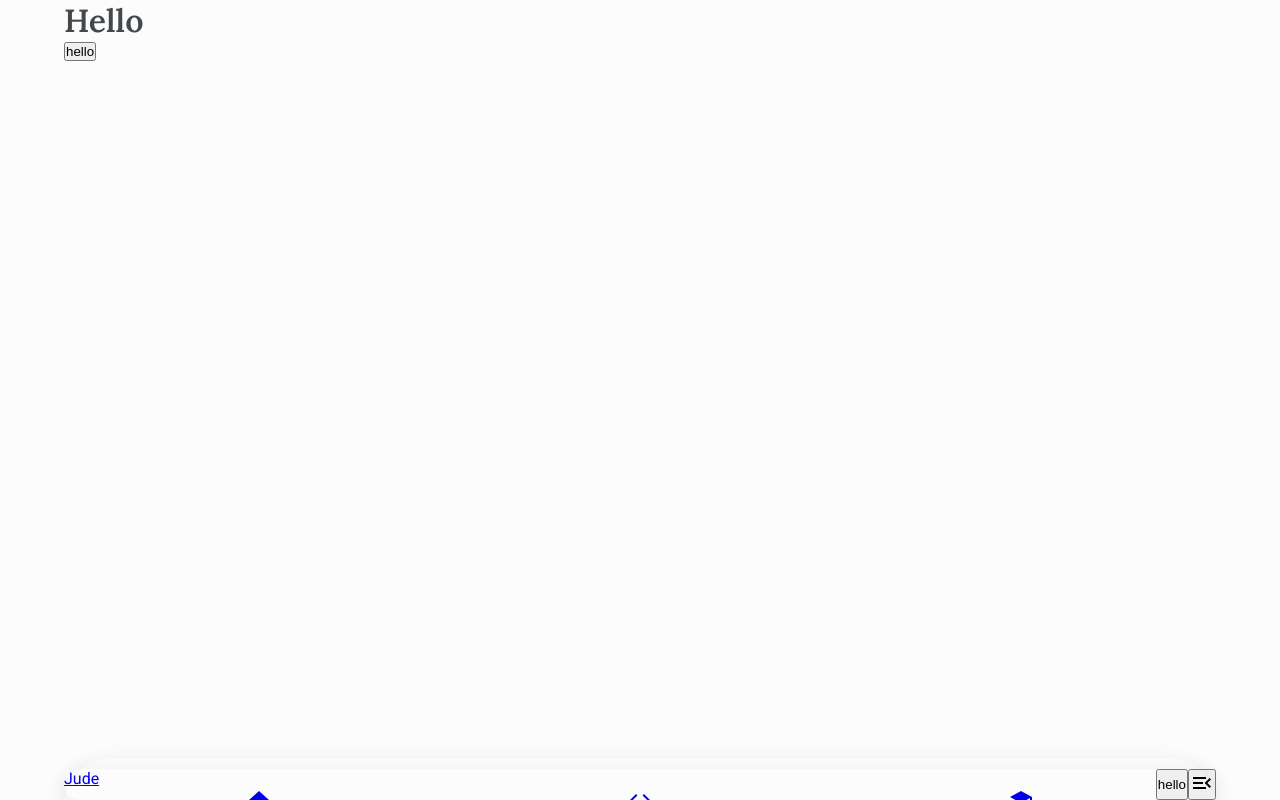
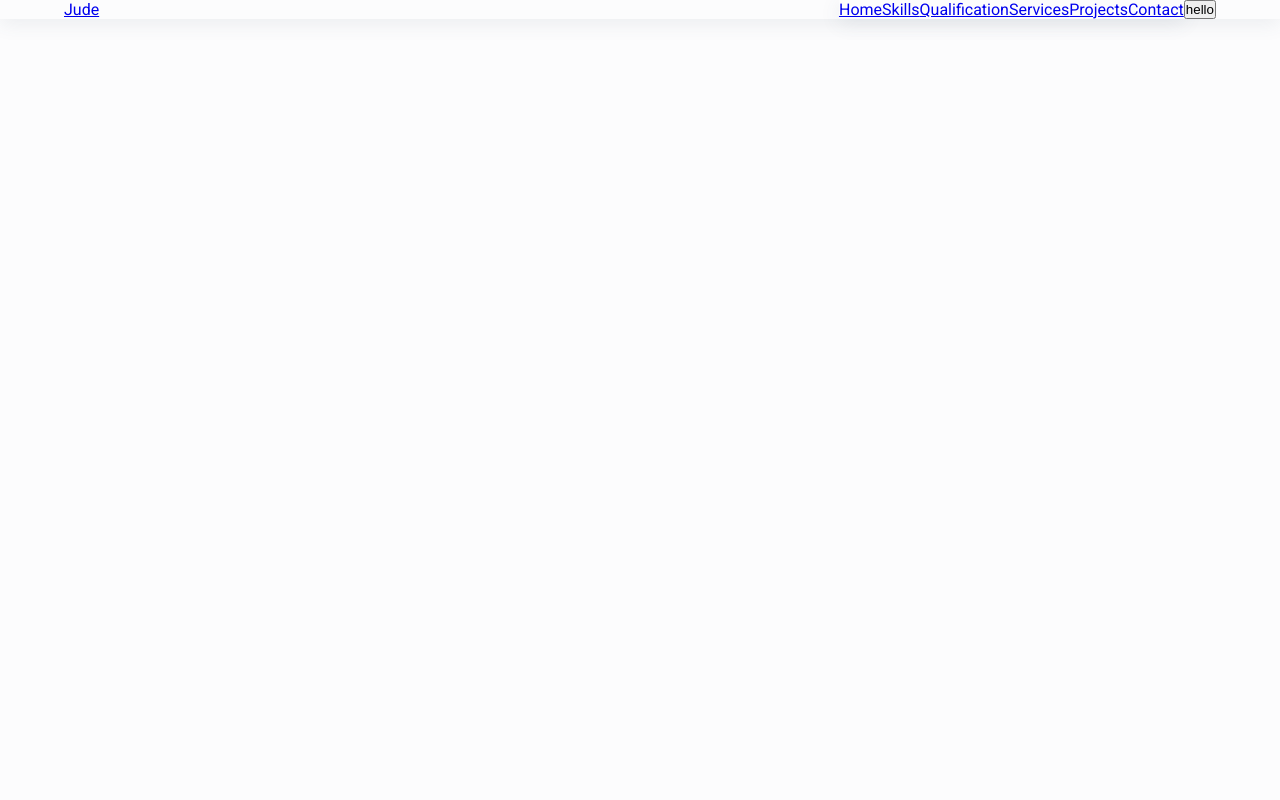
Before and after one commit to jude-kwofie/portifolio, a React (Vite) app: page / in a window 1280 px wide. Built offline with nearby package versions, Linux system fonts and the light colour scheme.

Commit message:
fix: issues with drop down

```diff
--- a/src/App.tsx
+++ b/src/App.tsx
@@ -7,8 +7,6 @@ function App() {
     <>
       <ThemeContextProvider>
         <GlobalStyles />
-        <h1>Hello</h1>
-        <Switch />
         <Header />
       </ThemeContextProvider>
     </>
--- a/src/assets/styles/HeaderStyles.ts
+++ b/src/assets/styles/HeaderStyles.ts
@@ -9,4 +9,16 @@ export const HeaderStyles = styled.header`
   right: 5%;
   box-shadow: 0 4px 20px hsla(207, 24%, 35%, 0.1);
   border-radius: 3rem;
+  @media (min-width: 600px) {
+    position: unset;
+    bottom: unset;
+    left: unset;
+    right: unset;
+    align-items: center;
+    padding-inline: 5%;
+    border-radius: 0;
+    .menu-toggler {
+      display: none;
+    }
+  }
 `;
--- a/src/assets/styles/NavBarStyles.ts
+++ b/src/assets/styles/NavBarStyles.ts
@@ -26,4 +26,22 @@ export const NavBarStyles = styled.nav<NavBarProps>`
     flex-direction: column;
     align-items: center;
   }
+
+  @media (min-width: 600px) {
+    justify-self: end;
+    margin: 0;
+    .menu {
+      display: flex;
+      position: unset;
+      bottom: unset;
+      left: unset;
+      right: unset;
+      margin: unset;
+      padding: unset;
+      border-radius: 0;
+    }
+    .nav__icon {
+      display: none;
+    }
+  }
 `;
--- a/src/assets/styles/global.ts
+++ b/src/assets/styles/global.ts
@@ -16,7 +16,6 @@ export default createGlobalStyle`
         background-color: ${(props) => props.theme.bodyColor};
         color: ${(props) => props.theme.textColor};
         font-family: 'Roboto', sans-serif;
-          margin: auto 5%;
     }
       h1, h2, h3, h4, h5, h6 {
         font-family: 'Lora', serif;
--- a/src/components/Header.tsx
+++ b/src/components/Header.tsx
@@ -10,7 +10,9 @@ export type MenuTogglerType = {
 
 const MenuToggler = ({ toggle, istoggled }: MenuTogglerType) => {
   return (
-    <button onClick={toggle}>{istoggled ? <Close /> : <MenuOpen />}</button>
+    <button onClick={toggle} className="menu-toggler">
+      {istoggled ? <Close /> : <MenuOpen />}
+    </button>
   );
 };
 
```
